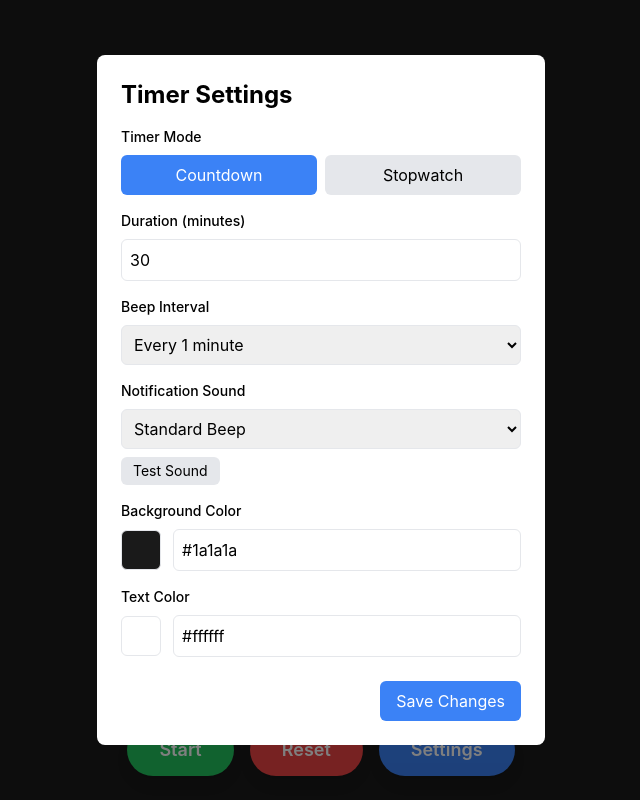
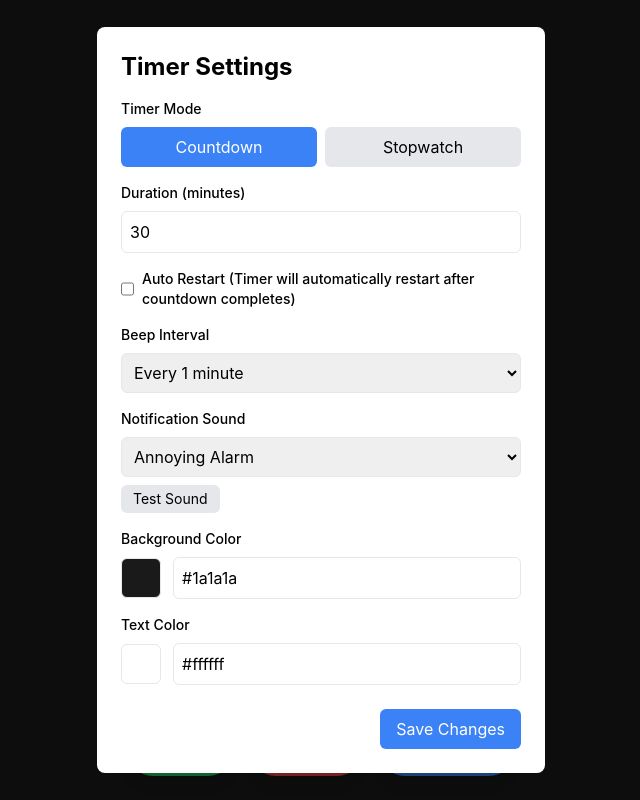
Before and after one commit to OmarElzero/DSC-Interviews-Nervous-Timer, a Next.js app in the folder interview-timer/: page / in a window 1280 px wide. Both pictures are taken after a click on the button "Settings". Shown: the whole page, without its empty margins (319-959 px from the left). Built offline with nearby package versions, Linux system fonts and the light colour scheme.

Commit message:
Enhance Settings with Auto Restart and new sounds
Added auto restart option for countdown timer and updated sound options.

```diff
--- a/interview-timer/components/Settings.js
+++ b/interview-timer/components/Settings.js
@@ -14,6 +14,8 @@ const Settings = ({
   setSoundUrl,
   beepInterval,
   setBeepInterval,
+  autoRestart,
+  setAutoRestart,
   isOpen,
   onClose
 }) => {
@@ -21,15 +23,20 @@ const Settings = ({
   const [showTextColorPicker, setShowTextColorPicker] = useState(false);
 
   const audioOptions = [
-    { name: 'Standard Beep', url: 'https://assets.mixkit.co/active_storage/sfx/212/212-preview.mp3' },
-    { name: 'Bell Sound', url: 'https://assets.mixkit.co/active_storage/sfx/270/270-preview.mp3' },
-    { name: 'Digital Alarm', url: 'https://assets.mixkit.co/active_storage/sfx/2869/2869-preview.mp3' }
+    { name: 'Annoying Alarm', url: 'https://assets.mixkit.co/active_storage/sfx/2869/2869-preview.mp3' },
+    { name: 'Harsh Buzzer', url: 'https://assets.mixkit.co/active_storage/sfx/2053/2053-preview.mp3' },
+    { name: 'Error Alert', url: 'https://assets.mixkit.co/active_storage/sfx/1021/1021-preview.mp3' },
+    { name: 'Screeching Sound', url: 'https://assets.mixkit.co/active_storage/sfx/2170/2170-preview.mp3' },
+    { name: 'Police Siren', url: 'https://assets.mixkit.co/active_storage/sfx/1640/1640-preview.mp3' }
   ];
 
   const beepIntervalOptions = [
+    { label: 'Every 5 seconds (Very Annoying)', value: 5 },
+    { label: 'Every 10 seconds (Annoying)', value: 10 },
     { label: 'Every 15 seconds', value: 15 },
     { label: 'Every 30 seconds', value: 30 },
     { label: 'Every 1 minute', value: 60 },
+    { label: 'Final minute only', value: -1 }, // Special value for final minute
   ];
 
   if (!isOpen) return null;
@@ -70,6 +77,24 @@ const Settings = ({
               onChange={(e) => setDuration(Math.max(1, parseInt(e.target.value) || 1))}
               className="w-full p-2 border rounded-md"
             />
+          </div>
+        )}
+
+        {/* Auto Restart (for countdown) */}
+        {timerMode === 'countdown' && (
+          <div className="mb-4">
+            <div className="flex items-center">
+              <input
+                type="checkbox"
+                id="autoRestart"
+                checked={autoRestart}
+                onChange={(e) => setAutoRestart(e.target.checked)}
+                className="mr-2 h-4 w-4"
+              />
+              <label htmlFor="autoRestart" className="text-sm font-medium">
+                Auto Restart (Timer will automatically restart after countdown completes)
+              </label>
+            </div>
           </div>
         )}
 
```
